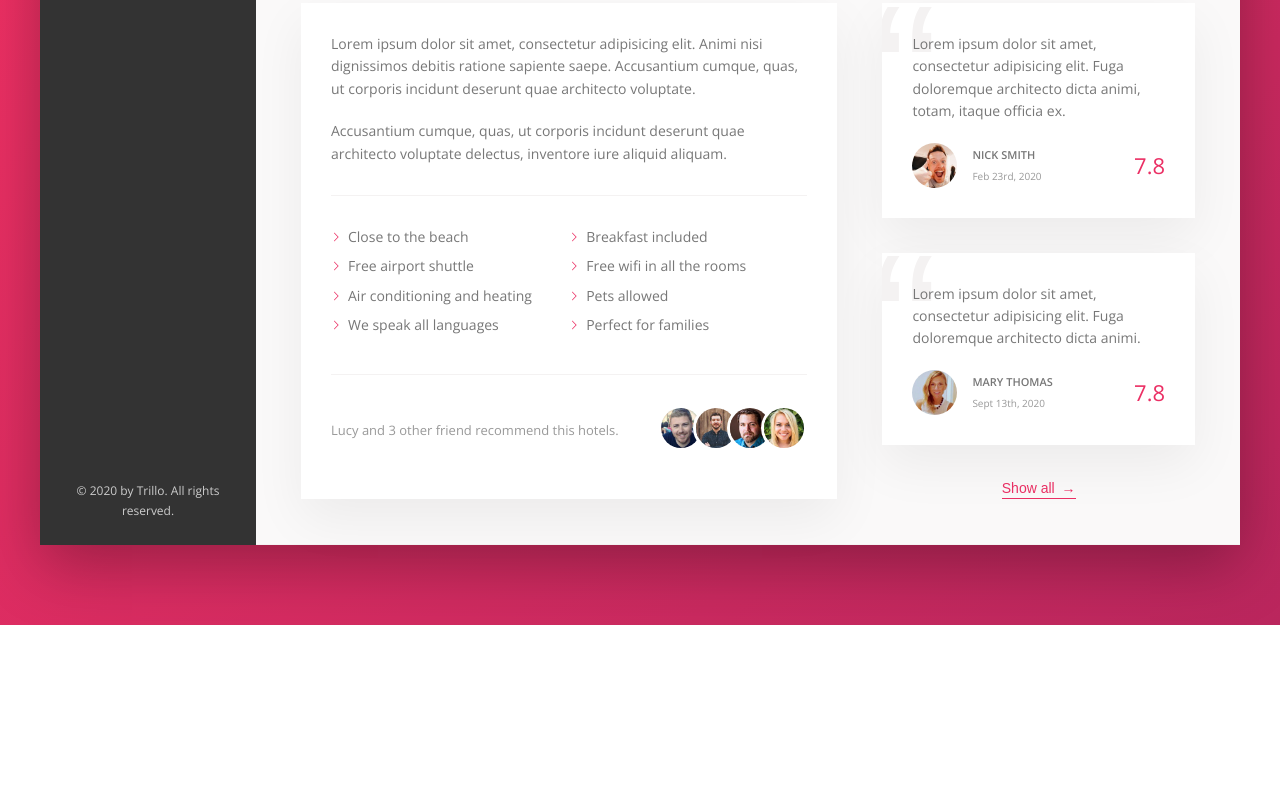
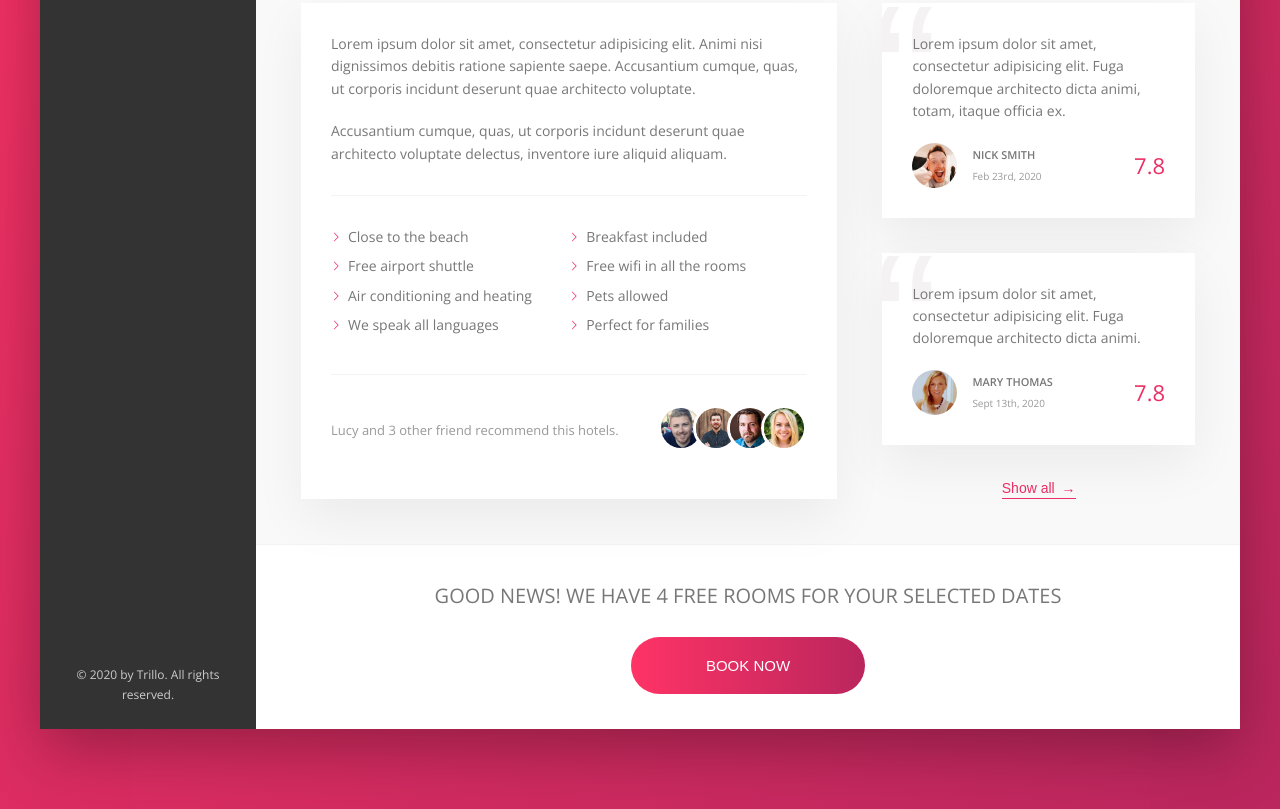
Before and after one commit to iamahless/trillo, a website: page index.html in a window 1280 px wide. Shown: the part 644-1453 px from the top of the page. Before the commit the page ends 1269 px from the top, so only its background shows below. Drawn offline with nearby package versions, Linux system fonts and the light colour scheme.

Commit message:
CTA Section

```diff
--- a/index.html
+++ b/index.html
@@ -190,6 +190,16 @@
                   <button class="btn-inline">Show all <span>&rarr;</span></button>
                </div>
             </div>
+
+            <div class="cta">
+               <h2 class="cta__book-now">
+                  Good news! we have 4 free rooms for your selected dates
+               </h2>
+               <button class="btn">
+                  <span class="btn__visible">Book now</span>
+                  <span class="btn__invisible">Only 4 rooms left</span>
+               </button>
+            </div>
          </main>
       </div>
    </div>
--- a/sass/_components.scss
+++ b/sass/_components.scss
@@ -449,3 +449,67 @@
       z-index: 1;
    }
 }
+
+
+////////////////////////////////////
+// CALL TO ACTION
+.cta {
+   padding: 3.5rem 0;
+   text-align: center;
+
+   &__book-now {
+      font-size: 2rem;
+      font-weight: 300;
+      text-transform: uppercase;
+      margin-bottom: 2.5rem;
+   }
+}
+
+.btn {
+   font-size: 1.5rem;
+   font-weight: 300;
+   text-transform: uppercase;
+   border-radius: 100px;
+   border: none;
+   background-image: linear-gradient(to right, var(--color-primary-light), var(--color-primary-dark));
+   color: #fff;
+   position: relative;
+   overflow: hidden;
+   cursor: pointer;
+
+   & > * {
+      display: inline-block;
+      height: 100%;
+      width: 100%;
+      transition: all .2s;
+   }
+
+   &__visible {
+      padding: 2rem 7.5rem;
+   }
+
+   &__invisible {
+      position: absolute;
+      padding: 2rem 0;
+      left: 0;
+      top: -100%;
+   }
+
+   &:hover {
+      background-image: linear-gradient(to left, var(--color-primary-light), var(--color-primary-dark));
+   }
+
+   &:hover &__visible {
+      transform: translateY(100%);
+   }
+
+   &:hover &__invisible {
+      top: 0;
+   }
+
+   &:focus {
+      outline: none;
+      animation: pulsate 1s infinite;
+   }
+
+}
```
Also changed, not shown: css/style.css.
